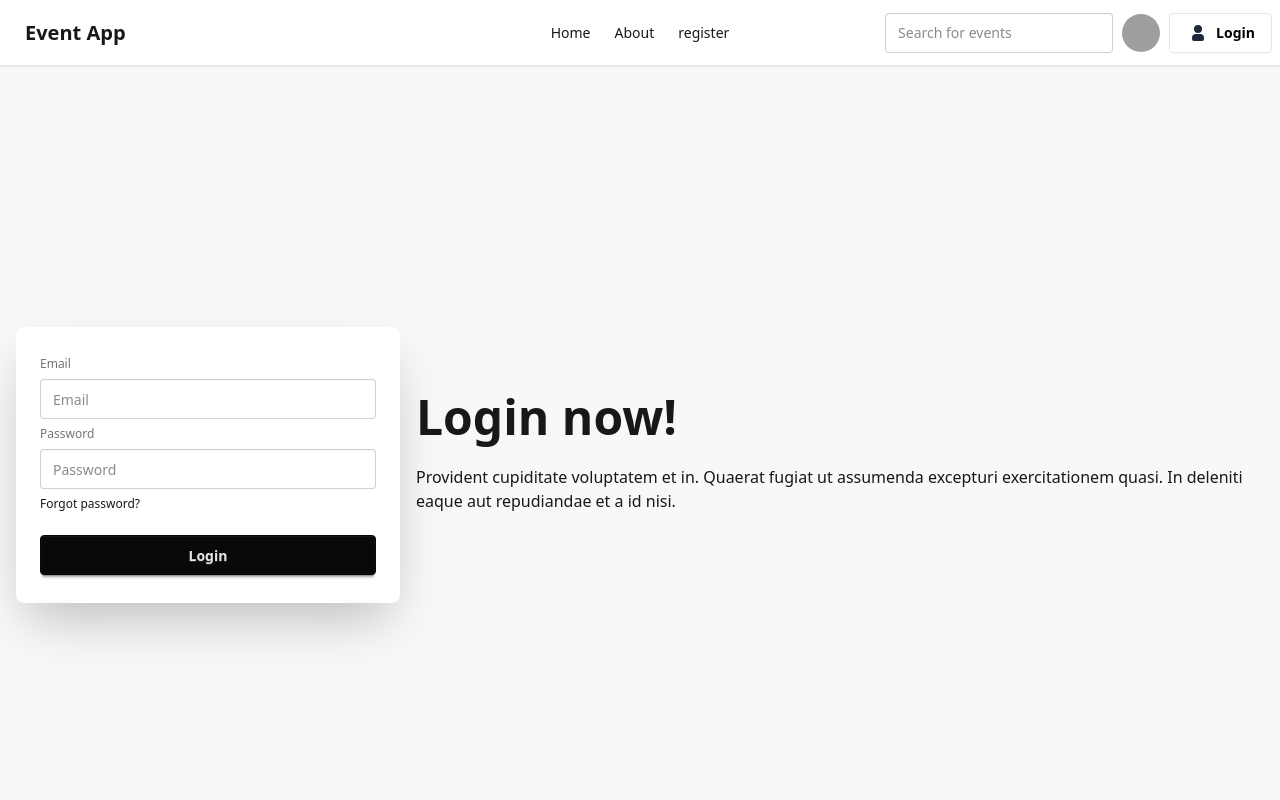
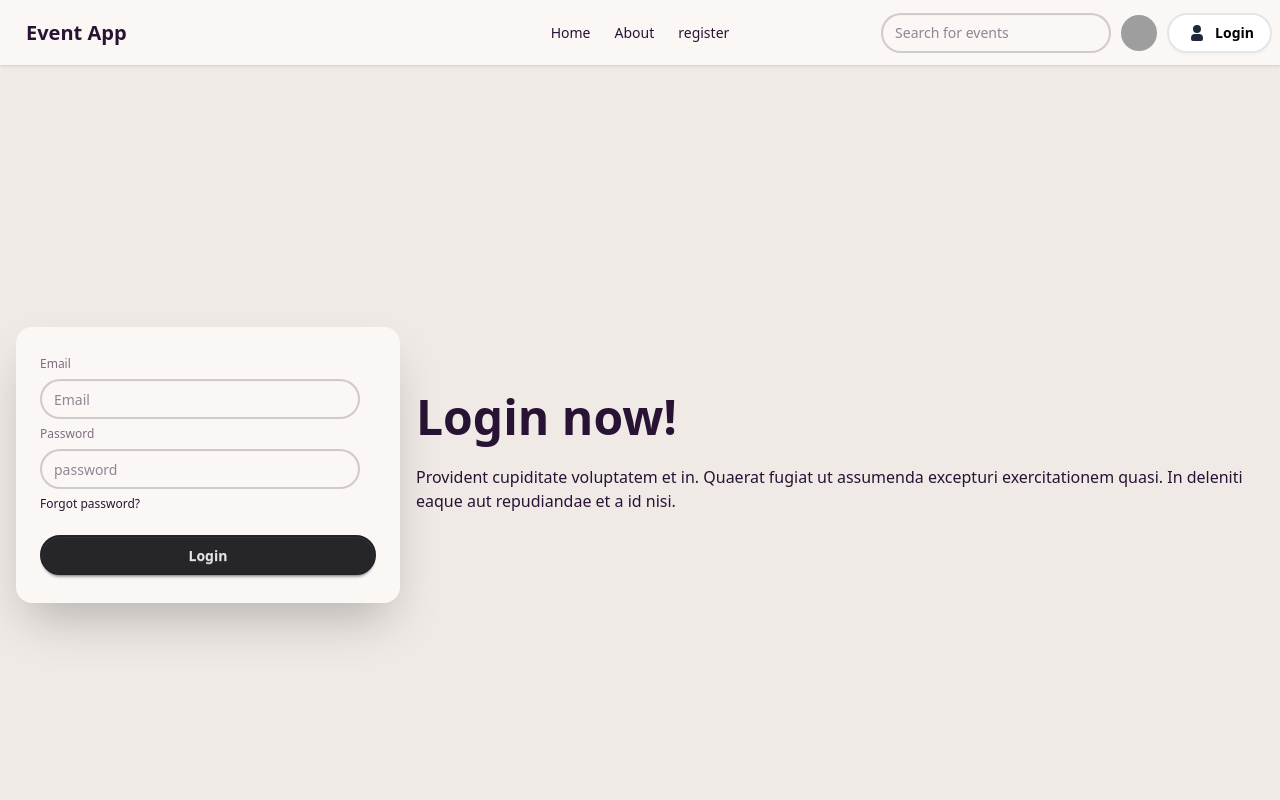
Before and after one commit to haplorhine/webdevelopment-25, a Vue app in the folder event-app-frontend/: page /login in a window 1280 px wide. Shown: the top 800 px of the page. Built offline with nearby package versions, Linux system fonts and the light colour scheme; grey boxes are pictures that could not be loaded.

Commit message:
Add atoms

```diff
--- a/event-app-frontend/src/App.vue
+++ b/event-app-frontend/src/App.vue
@@ -10,7 +10,7 @@ const navLinks = [
 </script>
 
 <template>
-  <div>
+  <div data-theme="cupcake">
     <TheNavbar :links="navLinks" />
     <main>
       <RouterView />
--- /dev/null
+++ b/event-app-frontend/src/components/atoms/AtomButton.vue
@@ -0,0 +1,8 @@
+<script setup>
+// base styled input
+
+defineProps(['label'])
+</script>
+<template>
+  <button class="btn">{{ label }}</button>
+</template>
--- /dev/null
+++ b/event-app-frontend/src/components/atoms/AtomInput.vue
@@ -0,0 +1,6 @@
+<script setup>
+// base styled input
+</script>
+<template>
+  <input class="input" />
+</template>
--- /dev/null
+++ b/event-app-frontend/src/components/atoms/AtomLabel.vue
@@ -0,0 +1,4 @@
+<script setup></script>
+<template>
+  <label class="label"><slot></slot></label>
+</template>
--- /dev/null
+++ b/event-app-frontend/src/components/atoms/AtomLink.vue
@@ -0,0 +1,6 @@
+<script setup>
+// base style underlined link
+</script>
+<template>
+  <a class="link"><slot></slot></a>
+</template>
--- /dev/null
+++ b/event-app-frontend/src/components/molecules/LabeledInput.vue
@@ -0,0 +1,10 @@
+<script setup>
+import AtomInput from '../atoms/AtomInput.vue'
+import AtomLabel from '../atoms/AtomLabel.vue'
+
+const props = defineProps(['type', 'inputClass', 'placeholder', 'label', 'id', 'name'])
+</script>
+<template>
+  <AtomLabel :for="id">{{ label }}</AtomLabel>
+  <AtomInput :type :class="props.inputClass" :placeholder :id :name />
+</template>
--- a/event-app-frontend/src/components/molecules/LoginButton.vue
+++ b/event-app-frontend/src/components/molecules/LoginButton.vue
@@ -1,9 +1,9 @@
 <script setup>
-import UserIcon from '../atoms/UserIcon.vue'
+import AtomUserIcon from '../atoms/AtomUserIcon.vue'
 </script>
 <template>
   <button class="btn bg-white text-black border-[#e5e5e5]">
-    <UserIcon />
+    <AtomUserIcon />
     Login
   </button>
 </template>
--- /dev/null
+++ b/event-app-frontend/src/components/molecules/MoleculeFieldset.vue
@@ -0,0 +1,4 @@
+<script setup></script>
+<template>
+  <fieldset class="fieldset"><slot></slot></fieldset>
+</template>
--- a/event-app-frontend/src/components/organisms/LoginHero.vue
+++ b/event-app-frontend/src/components/organisms/LoginHero.vue
@@ -1,4 +1,9 @@
-<script setup></script>
+<script setup>
+import AtomButton from '../atoms/AtomButton.vue'
+import AtomLink from '../atoms/AtomLink.vue'
+import LabeledInput from '../molecules/LabeledInput.vue'
+import MoleculeFieldset from '../molecules/MoleculeFieldset.vue'
+</script>
 <template>
   <div class="hero bg-base-200 min-h-screen">
     <div class="hero-content flex-col lg:flex-row-reverse">
@@ -12,14 +17,30 @@
 
       <div class="card bg-base-100 w-full max-w-sm shrink-0 shadow-2xl">
         <div class="card-body">
-          <fieldset class="fieldset">
-            <label class="label">Email</label>
-            <input type="email" class="input w-full" placeholder="Email" />
-            <label class="label">Password</label>
-            <input type="password" class="input w-full" placeholder="Password" />
-            <div><a class="link link-hover">Forgot password?</a></div>
-            <button class="btn btn-neutral mt-4">Login</button>
-          </fieldset>
+          <MoleculeFieldset>
+            <LabeledInput
+              type="email"
+              InputClass="w-full"
+              placeholder="Email"
+              label="Email"
+              id="email-input"
+              name="email"
+            />
+
+            <LabeledInput
+              type="password"
+              InputClass="w-full"
+              placeholder="password"
+              label="Password"
+              id="password-input"
+              name="password"
+            />
+
+            <div>
+              <AtomLink class="link-hover">Forgot password?</AtomLink>
+            </div>
+            <AtomButton class="btn-neutral mt-4" label="Login" />
+          </MoleculeFieldset>
         </div>
       </div>
     </div>
```
Also changed, not shown: event-app-frontend/src/components/atoms/AtomUserIcon.vue (renamed from event-app-frontend/src/components/atoms/UserIcon.vue).
